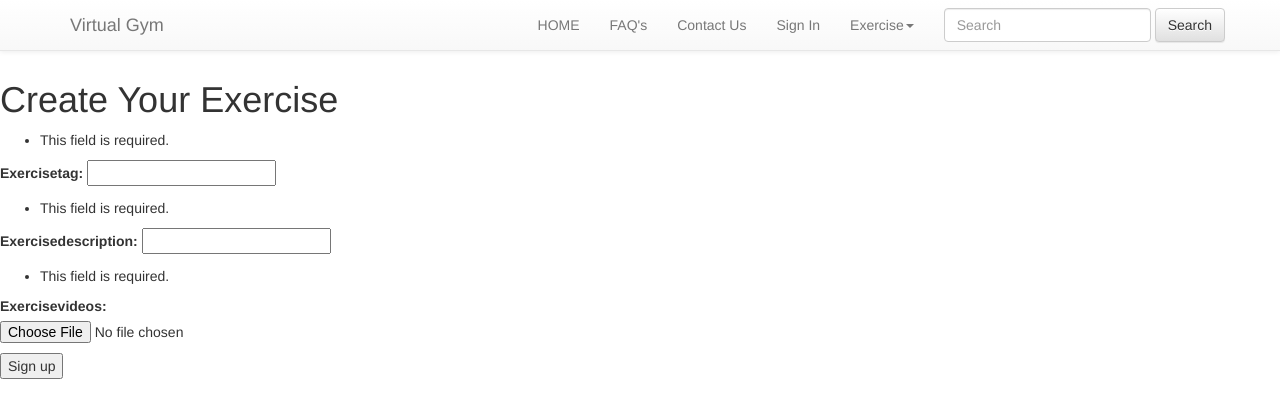
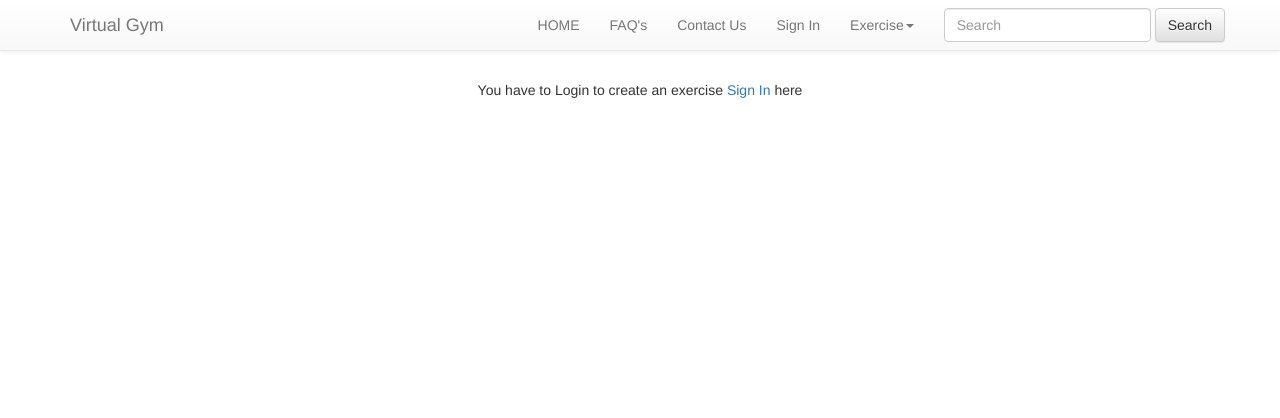
Before and after one commit to LuBrian/VirtualGym, a Django app: page /createExercise/ in a window 1280 px wide. Shown: the top 418 px of the page. Run offline with Django 3.2, Linux system fonts and the light colour scheme; some libraries are stand-ins or nearby versions.

Commit message:
add permission check on create exercise page

```diff
--- a/VirtualGym_WebProject/src/static/css/main.css
+++ b/VirtualGym_WebProject/src/static/css/main.css
@@ -191,4 +191,14 @@
         color: #6A84D8;
         text-shadow: 2px 2px #ACB1C1; }
 
+.create_exercise {
+  position: absolute;
+  width: 100%; }
+  .create_exercise .create_exercise_perm,
+  .create_exercise .exercise_form {
+    position: relative;
+    margin: auto auto;
+    margin-top: 80px;
+    text-align: center; }
+
 /*# sourceMappingURL=main.css.map */
--- /dev/null
+++ b/VirtualGym_WebProject/src/static/css/scss/_exercise.scss
@@ -0,0 +1,14 @@
+
+
+
+.create_exercise{
+	position: absolute;
+	width: 100%;
+	.create_exercise_perm,
+	.exercise_form{
+		position: relative;
+		margin: auto auto;
+		margin-top: 80px;
+		text-align: center;
+	}
+}
--- a/VirtualGym_WebProject/src/static/css/scss/main.scss
+++ b/VirtualGym_WebProject/src/static/css/scss/main.scss
@@ -4,7 +4,7 @@
 
 @import "_signin.scss";
 @import "_home.scss";
-
+@import "_exercise"
 // Definings Variables
 // @import "_variables.scss";
 
--- a/VirtualGym_WebProject/src/templates/createExercise.html
+++ b/VirtualGym_WebProject/src/templates/createExercise.html
@@ -1,13 +1,22 @@
 {% include 'navBar.html' %}
-<br>
-<br>
-<br>
-  <form method="post" enctype="multipart/form-data">{% csrf_token %}
-    <h1>{{title}}</h1>
-    {{ form.as_p}}
-    <button type="submit" class="signUp_button">Sign up</button>
+<div class="create_exercise">
+  {% if user.is_authenticated  %}
 
-  </form>
+    <div class="exercise_form">
+      <form method="post" enctype="multipart/form-data">{% csrf_token %}
+        <h1>{{title}}</h1>
+        {{ form.as_p}}
+        <button type="submit" class="signUp_button">Sign up</button>
+      </form>
+    </div>
+
+
+  {% else %}
+     <div class="create_exercise_perm">
+      <p>You have to Login to create an exercise <a href="{% url 'signIn' %}">Sign In</a> here</p>
+    </div>
+  {% endif  %}
+</div>
 
     <!-- Optional JavaScript -->
     <!-- jQuery first, then Popper.js, then Bootstrap JS -->
```
Also changed, not shown: VirtualGym_WebProject/src/users/models.py (+3 -4 lines), VirtualGym_WebProject/src/vg.db, 2 other files.
